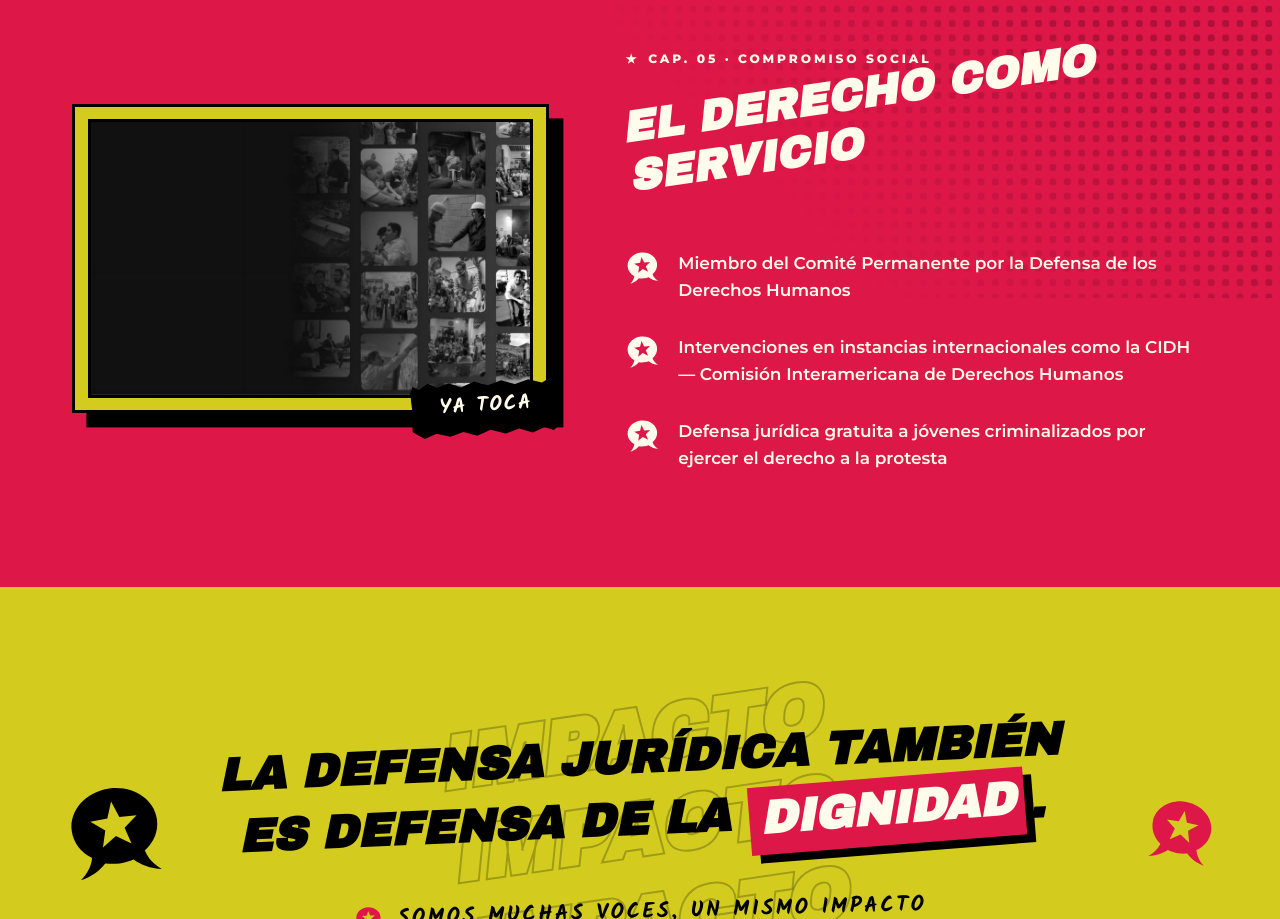
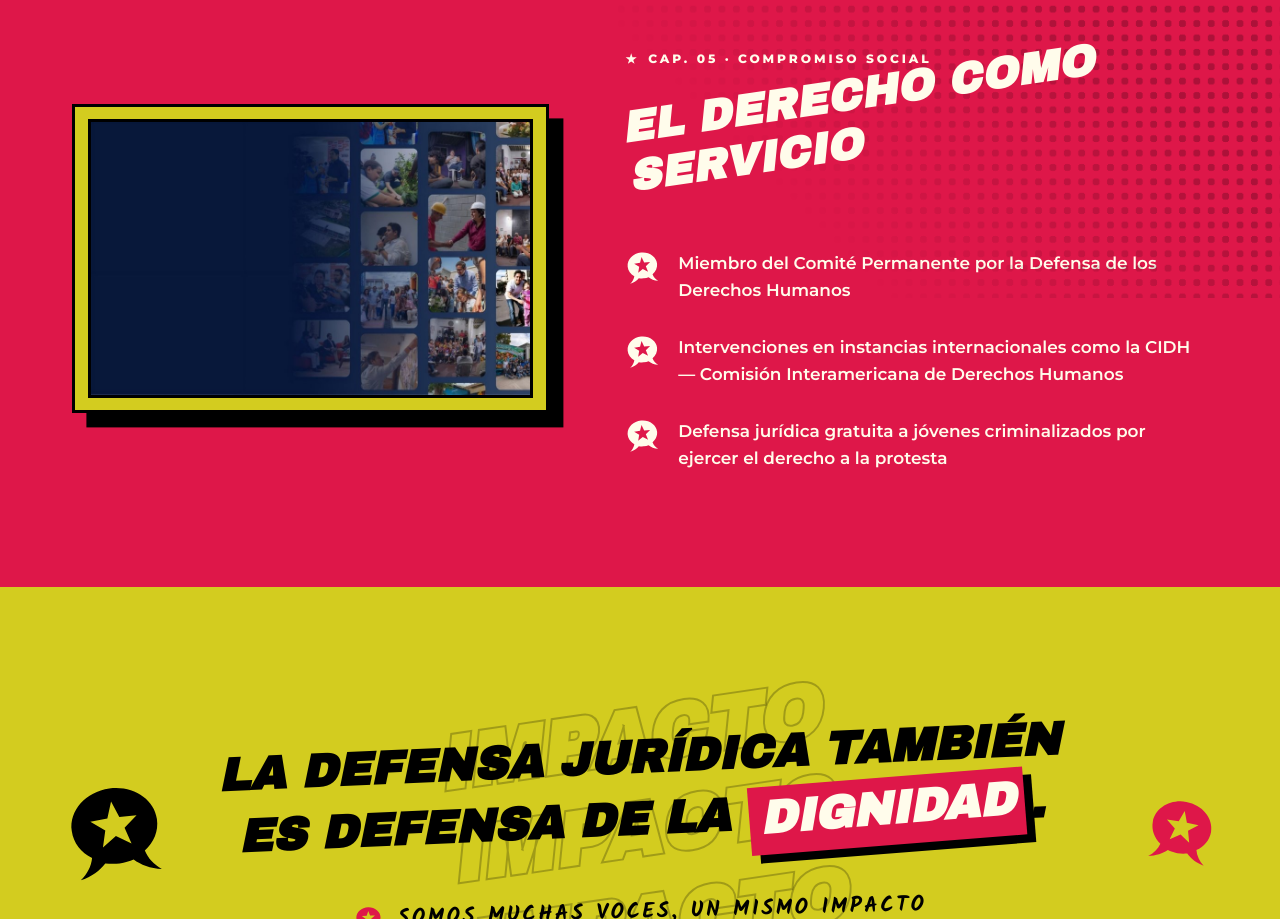
Before and after one commit to karinstefa/WebImpacto, a React (Vite) app: page / in a window 1280 px wide. Shown: the part 5262-6181 px from the top of the page. Built offline with nearby package versions, Linux system fonts and the light colour scheme; a web font is replaced by a local one.

Commit message:
Quitar texto YA TOCA y filtro bn de la foto en cap. 05

```diff
--- a/src/components/Commitment.jsx
+++ b/src/components/Commitment.jsx
@@ -10,7 +10,7 @@ export default function Commitment() {
         <Reveal delay={80} className="commitment__media">
           <figure>
             <img
-              className="commitment__img photo-bn"
+              className="commitment__img"
               src={commitment.image}
               alt={commitment.imageAlt}
               width="1600"
@@ -18,7 +18,6 @@ export default function Commitment() {
               loading="lazy"
             />
           </figure>
-          <span className="ribbon ribbon--negro commitment__ribbon">{slogans.yatoca}</span>
         </Reveal>
 
         <div>
```
